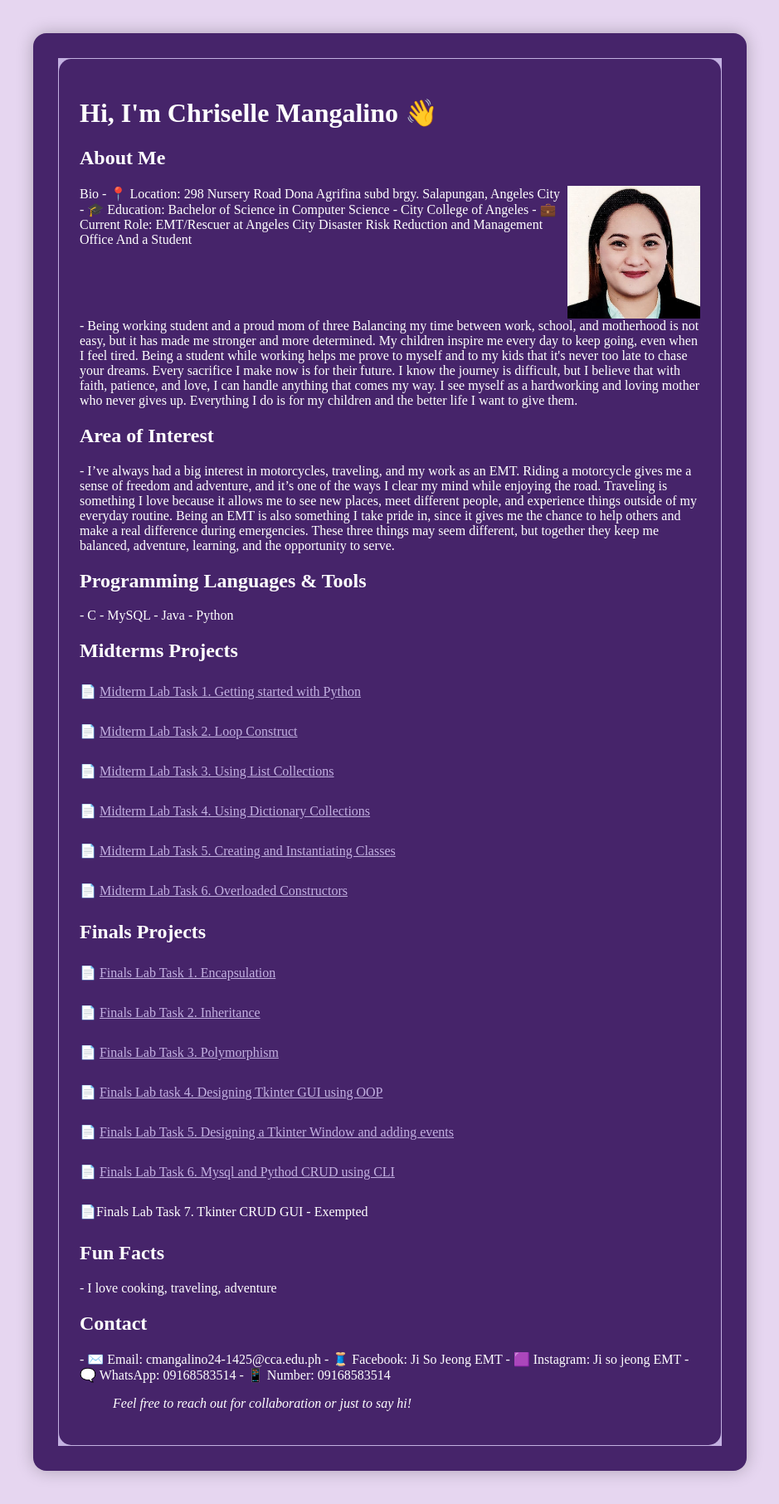
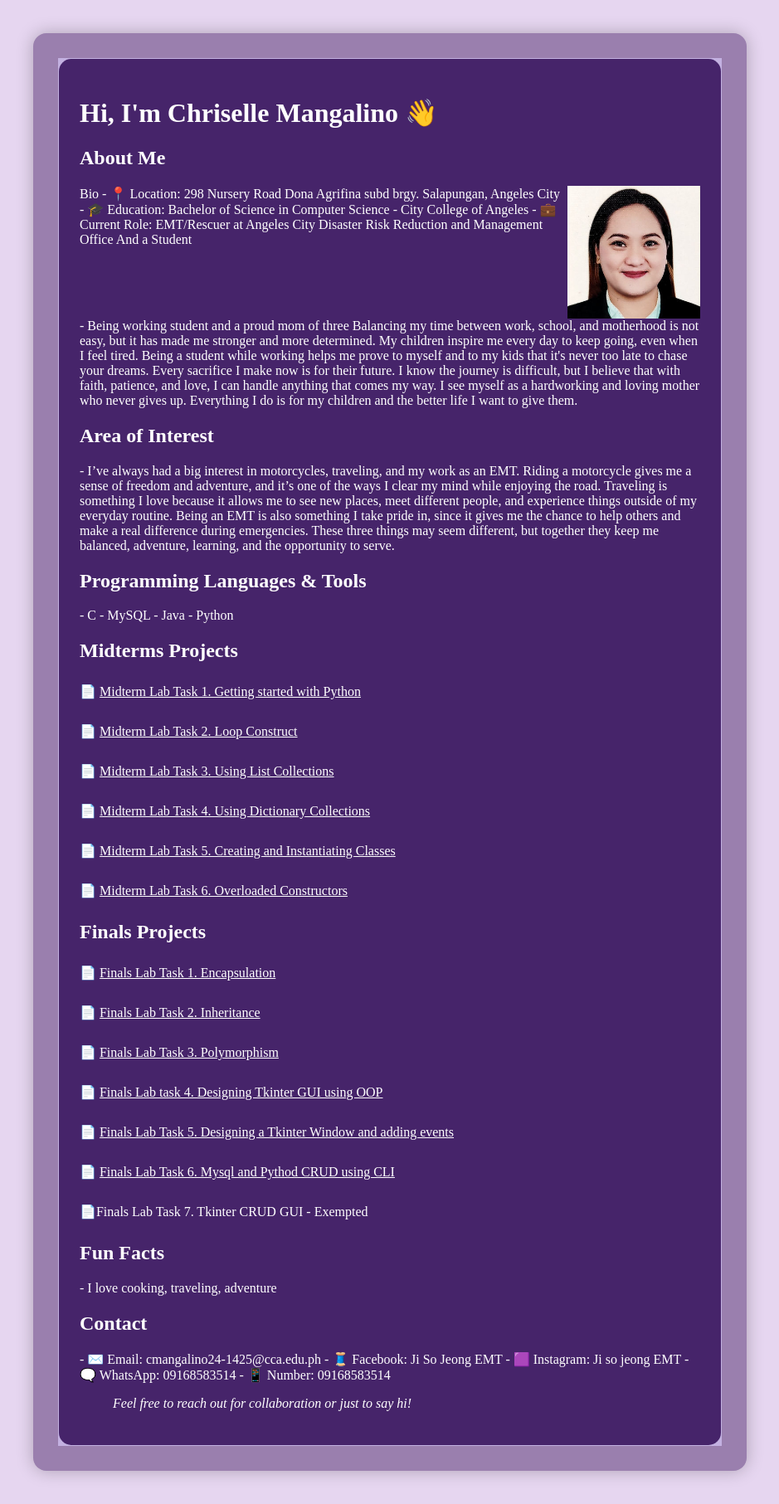
Before and after one commit to cmangalino24-1425/7OOP-Projects, a Jekyll site: the page built from README.md, in a window 1280 px wide. Shown: the whole page at 83% size, without its empty margins (170-1109 px from the left). Built offline with Jekyll 4.4.1, drawn with Linux system fonts in a browser that asks for light colours; our own code applies the rules of GitHub Pages for plain Markdown files.

Commit message:
Update style.css

```diff
--- a/assets/css/style.css
+++ b/assets/css/style.css
@@ -1,25 +1,32 @@
-/* Light purple background for whole page */
-body {
-  background-color: #E6D6F0; /* lighter purple */
+/* Force background for the entire page */
+html, body, .site, .site-content, .content {
+  background-color: #E6D6F0 !important; /* light purple */
+  height: 100%;
   margin: 0;
-  padding: 40px 0;
-  display: flex;
-  justify-content: center;  /* center horizontally */
+  padding: 0;
 }
 
-/* Content box */
-.inner {
-  background-color: #46246a; /* dark purple */
-  max-width: 800px;          /* squeeze width */
-  width: 90%;                /* responsive */
-  padding: 30px;
-  border-radius: 16px;
-  color: white;
-  box-shadow: 0 0 20px rgba(0,0,0,0.25);
+/* Center your content box */
+body {
+  display: flex !important;
+  justify-content: center !important;
+  align-items: flex-start; /* or center if you want vertical centering */
+  padding: 40px 0 !important;
 }
 
-/* Headings and text inside box */
+/* Content box styling */
+.inner {
+  background-color: #9A7FAE !important; /* dark purple */
+  max-width: 800px !important;
+  width: 90% !important;
+  padding: 30px !important;
+  border-radius: 16px !important;
+  color: white !important;
+  box-shadow: 0 0 20px rgba(0,0,0,0.25) !important;
+}
+
+/* Ensure text inside box is white */
 h1, h2, h3, h4, h5, h6,
 p, li, a, strong, em {
-  color: white;
+  color: white !important;
 }
```
